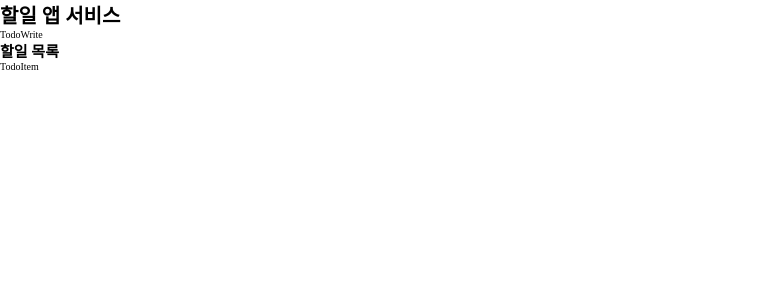
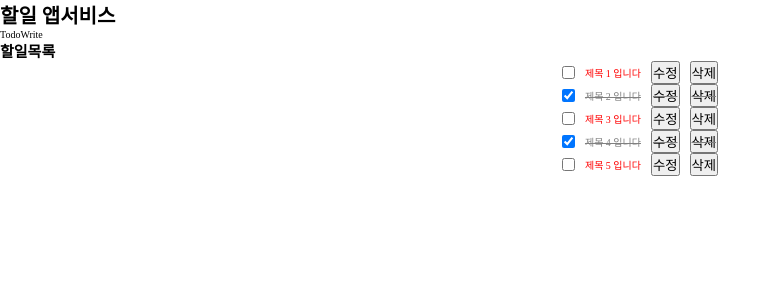
Before and after one commit to devclarova/til_react_cra_ts, a React (Create React App) app: page / in a window 1280 px wide. Shown: the top 300 px of the page, without its empty margins (0-781 px from the left). Built offline with nearby package versions, Linux system fonts and the light colour scheme.

Commit message:
[docs] todo 앱 제작하기

```diff
--- a/src/App.tsx
+++ b/src/App.tsx
@@ -1,36 +1,54 @@
 import { useState } from 'react';
+
+// 공통으로 사용하는 type 정의 및 interface 는 별도의 폴더에 보관하자.
+import { ITodoType, TodoType } from './types/todoType';
+import TodoWrite from './todos/TodoWrite';
 import TodoList from './todos/TodoList';
-import TodoWrite from './todos/TodoWrite';
-import { ITodoType, TodoType } from './types/todoType';
+
+// 테스트를 위한 목업 데이터 (/src/api/dummy.ts 추천)
+const initialTodos: TodoType[] = [
+  { id: 'a', title: '제목 1 입니다', completed: false },
+  { id: 'b', title: '제목 2 입니다', completed: true },
+  { id: 'c', title: '제목 3 입니다', completed: false },
+  { id: 'd', title: '제목 4 입니다', completed: true },
+  { id: 'e', title: '제목 5 입니다', completed: false },
+];
 
 function App(): JSX.Element {
   // ts 자리
-  // {id: "", title: "", completed: false}
-  const [todos, setTodos] = useState<(ITodoType | TodoType)[]>([]);
+  // {id: "", title: "", completed:false}
+  const [todos, setTodos] = useState<(ITodoType | TodoType)[]>(initialTodos);
 
-  // todos를 업데이트하는 함수
+  // todos 를 업데이트 하는 함수
   const handleTodoUpdate = (): void => {
     // setTodos(???)
   };
-
   // todo 목록에서 실행할 함수들
-  const onToggle = (): void => {
-    // todo
+  const onToggle = (id: string): void => {
+    console.log('onToggle : ', id);
+    // 전달 받은 ID 를 이용해서 map 으로 찾아서 id 가 같으면 completed 변경
+    const arr: TodoType[] = todos.map(todo =>
+      todo.id === id ? { ...todo, completed: !todo.completed } : todo,
+    );
+    setTodos(arr);
   };
-  const onDelete = (): void => {
-    // todo
-  };
-  const onEdit = (): void => {
-    // todo
+  const onDelte = (id: string): void => {
+    console.log('onDelte : ', id);
+    // 전달 받은 ID 를 제외한 나머지 만 모아서 목록 변경
+    const arr: TodoType[] = todos.filter(todo => todo.id !== id);
+    setTodos(arr);
   };
 
+  const onEdit = (): void => {
+    console.log('onEdit');
+  };
   // tsx 자리
   return (
     <div>
-      <h1>할일 앱 서비스</h1>
+      <h1>할일 앱서비스</h1>
       <div>
         <TodoWrite setTodos={setTodos} handleTodoUpdate={handleTodoUpdate} />
-        <TodoList todos={todos} onToggle={onToggle} onDelete={onDelete} onEdit={onEdit} />
+        <TodoList todos={todos} onToggle={onToggle} onDelte={onDelte} onEdit={onEdit} />
       </div>
     </div>
   );
--- a/src/todos/TodoItem.tsx
+++ b/src/todos/TodoItem.tsx
@@ -1,11 +1,38 @@
+import { TodoType } from '@/types/todoType';
+import React from 'react';
+
 type TodoItemProps = {
-  onToggle: () => void;
-  onDelete: () => void;
+  todo: TodoType;
+  onToggle: (id: string) => void;
+  onDelte: (id: string) => void;
   onEdit: () => void;
 };
 
-const TodoItem = ({ onToggle, onDelete, onEdit }: TodoItemProps) => {
-  return <div>TodoItem</div>;
+const TodoItem = ({ todo, onToggle, onDelte, onEdit }: TodoItemProps) => {
+  // 수정은 별도의 입력창 구성으로 수정 후 값 만 업데이트
+  const handleEdit = () => {
+    console.log('여기에서 내용을 수정하는 기능 작성 후 완료된 데이터 전송');
+    onEdit();
+  };
+
+  // CSS 객체 만들기
+  const liStyle: React.CSSProperties = {
+    display: 'flex',
+    gap: '10px',
+    alignItems: 'center',
+    justifyContent: 'center',
+    color: todo.completed ? 'gray' : 'red',
+    textDecoration: todo.completed ? 'line-through' : 'none',
+  };
+
+  return (
+    <li style={liStyle}>
+      <input type="checkbox" onChange={() => onToggle(todo.id)} checked={todo.completed} />
+      <span>{todo.title}</span>
+      <button onClick={handleEdit}>수정</button>
+      <button onClick={() => onDelte(todo.id)}>삭제</button>
+    </li>
+  );
 };
 
 export default TodoItem;
--- a/src/todos/TodoList.tsx
+++ b/src/todos/TodoList.tsx
@@ -3,16 +3,34 @@ import TodoItem from './TodoItem';
 
 type TodoListProps = {
   todos: TodoType[];
-  onToggle: () => void;
-  onDelete: () => void;
+  onToggle: (id: string) => void;
+  onDelte: (id: string) => void;
   onEdit: () => void;
 };
 
-const TodoList = ({ todos, onToggle, onDelete, onEdit }: TodoListProps): JSX.Element => {
+const TodoList = ({ todos, onToggle, onDelte, onEdit }: TodoListProps): JSX.Element => {
   return (
     <div>
-      <h2>할일 목록</h2>
-      <TodoItem onToggle={onToggle} onDelete={onDelete} onEdit={onEdit} />
+      <h2>할일목록</h2>
+      {todos.length === 0 ? (
+        <p>목록이 없습니다.</p>
+      ) : (
+        <ul>
+          {todos.map(item => (
+            <TodoItem
+              key={item.id}
+              todo={item}
+              onToggle={onToggle}
+              onDelte={onDelte}
+              onEdit={onEdit}
+            />
+          ))}
+        </ul>
+      )}
+
+      {/* 할일 즉 todos 는 여러개의 item 으로 구성된 배열이다. map 으로 출력 */}
+
+      {/* <TodoItem onToggle={onToggle} onDelte={onDelte} onEdit={onEdit} /> */}
     </div>
   );
 };
```
Also changed, not shown: src/types/todoType.ts (+4 -4 lines), 1 other file (tests, documents, lock files or other folders).
